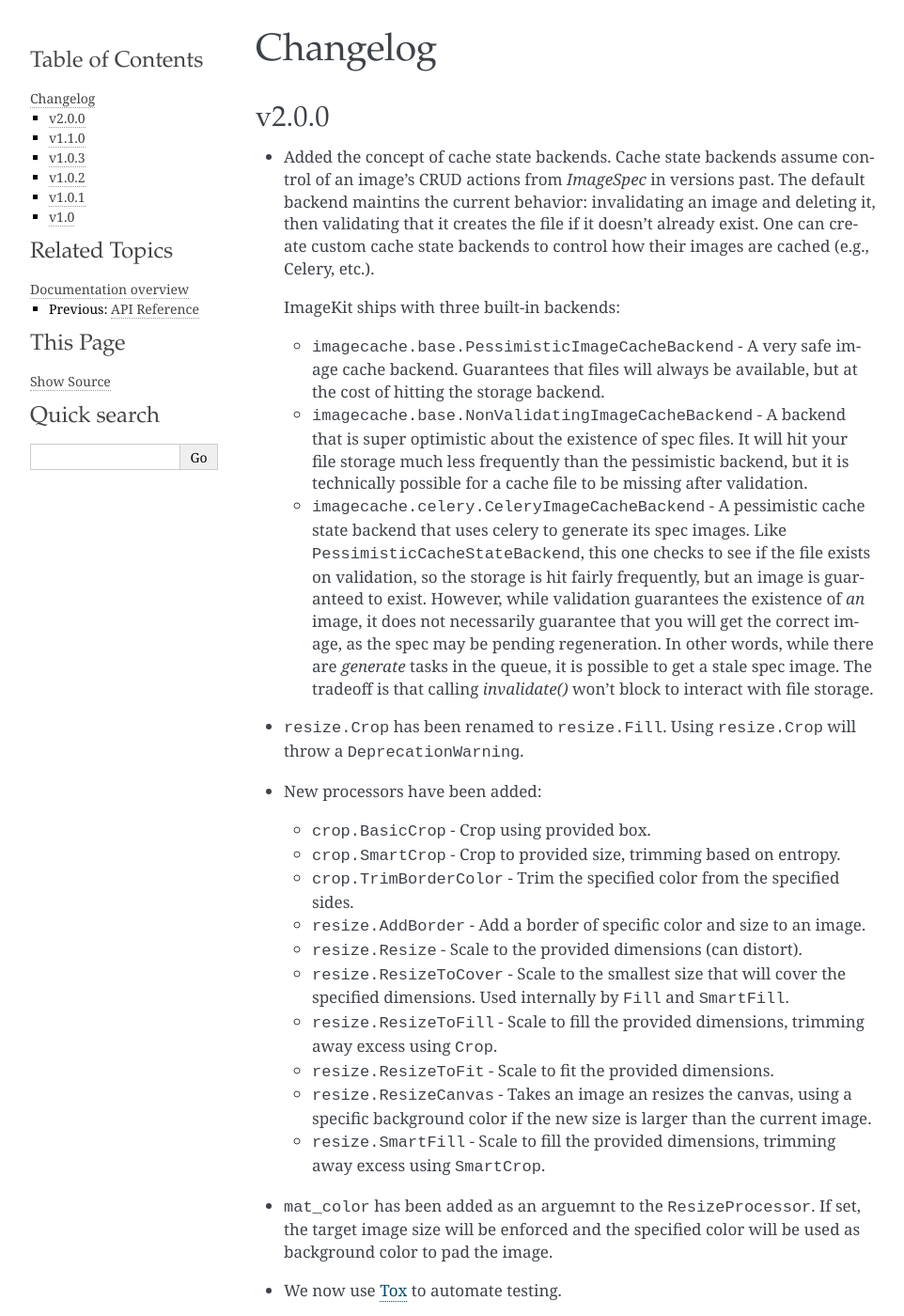
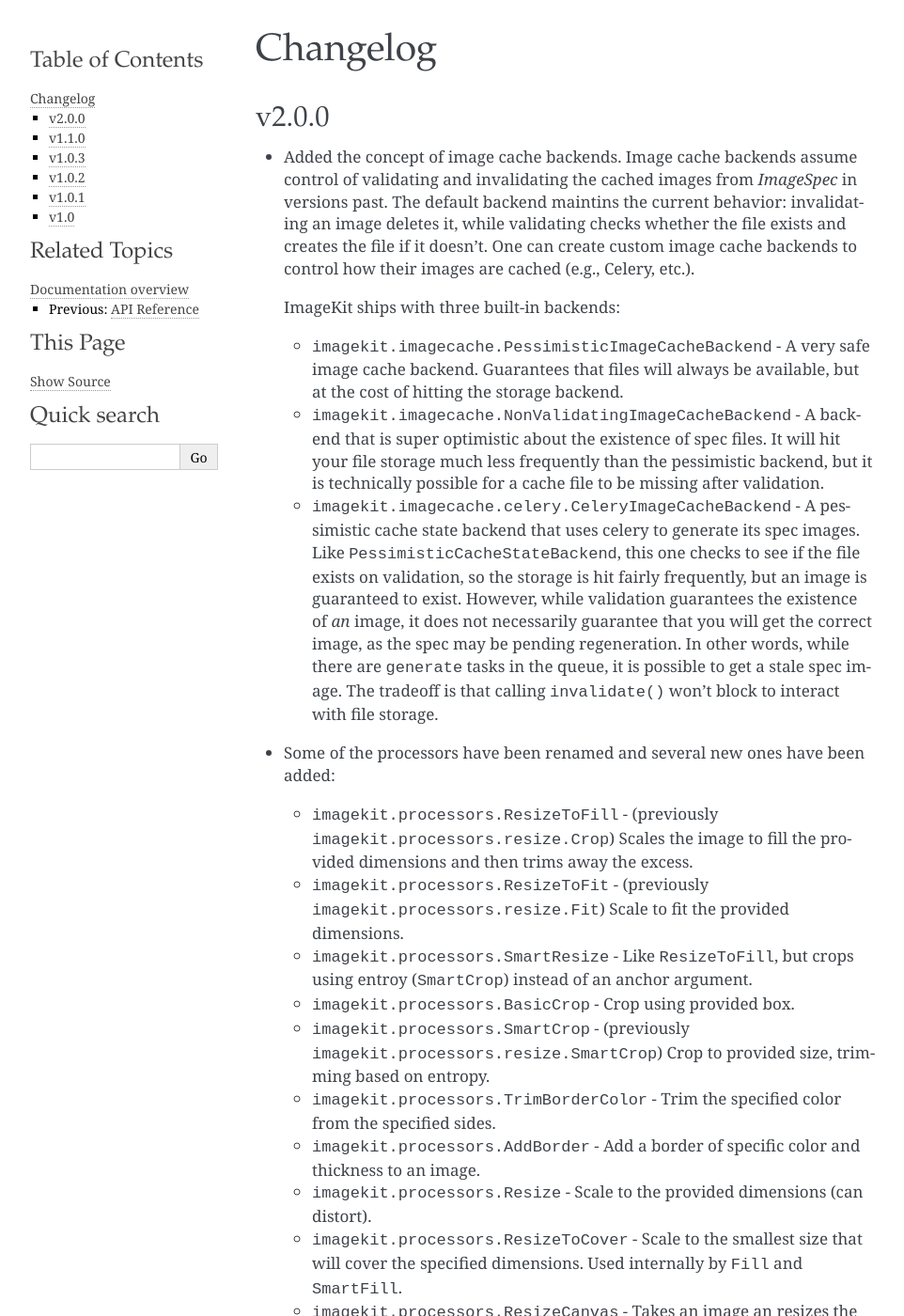
Before and after one commit to matthewwithanm/django-imagekit, a Sphinx documentation site: the page built from docs/changelog.rst, in a window 1280 px wide and 1400 px high. Shown: the whole window at 94% size, without its empty margins (148-1110 px from the left). Built offline with Sphinx 7.4.7, drawn with Linux system fonts in a browser that asks for light colours; some of the changed text lies outside the part shown.

Commit message:
Some changelog corrections

```diff
--- a/docs/changelog.rst
+++ b/docs/changelog.rst
@@ -4,58 +4,60 @@ Changelog
 v2.0.0
 ------
 
-- Added the concept of cache state backends. Cache state backends assume
-  control of an image's CRUD actions from `ImageSpec` in versions past. The
-  default backend maintins the current behavior: invalidating an image and
-  deleting it, then validating that it creates the file if it doesn't already
-  exist. One can create custom cache state backends to control how their
-  images are cached (e.g., Celery, etc.).
+- Added the concept of image cache backends. Image cache backends assume
+  control of validating and invalidating the cached images from `ImageSpec` in
+  versions past. The default backend maintins the current behavior: invalidating
+  an image deletes it, while validating checks whether the file exists and
+  creates the file if it doesn't. One can create custom image cache backends to
+  control how their images are cached (e.g., Celery, etc.).
 
   ImageKit ships with three built-in backends:
 
-  - ``imagecache.base.PessimisticImageCacheBackend`` - A very safe image cache
-    backend. Guarantees that files will always be available, but at the cost
-    of hitting the storage backend.
-  - ``imagecache.base.NonValidatingImageCacheBackend`` - A backend that is
+  - ``imagekit.imagecache.PessimisticImageCacheBackend`` - A very safe image
+    cache backend. Guarantees that files will always be available, but at the
+    cost of hitting the storage backend.
+  - ``imagekit.imagecache.NonValidatingImageCacheBackend`` - A backend that is
     super optimistic about the existence of spec files. It will hit your file
     storage much less frequently than the pessimistic backend, but it is
     technically possible for a cache file to be missing after validation.
-  - ``imagecache.celery.CeleryImageCacheBackend`` - A pessimistic cache state
-    backend that uses celery to generate its spec images. Like
+  - ``imagekit.imagecache.celery.CeleryImageCacheBackend`` - A pessimistic cache
+    state backend that uses celery to generate its spec images. Like
     ``PessimisticCacheStateBackend``, this one checks to see if the file
     exists on validation, so the storage is hit fairly frequently, but an
     image is guaranteed to exist. However, while validation guarantees the
     existence of *an* image, it does not necessarily guarantee that you will
     get the correct image, as the spec may be pending regeneration. In other
-    words, while there are `generate` tasks in the queue, it is possible to
-    get a stale spec image. The tradeoff is that calling `invalidate()`
+    words, while there are ``generate`` tasks in the queue, it is possible to
+    get a stale spec image. The tradeoff is that calling ``invalidate()``
     won't block to interact with file storage.
 
-- ``resize.Crop`` has been renamed to ``resize.Fill``. Using ``resize.Crop``
-  will throw a ``DeprecationWarning``.
+- Some of the processors have been renamed and several new ones have been added:
 
-- New processors have been added:
+  - ``imagekit.processors.ResizeToFill`` - (previously
+    ``imagekit.processors.resize.Crop``) Scales the image to fill the provided
+    dimensions and then trims away the excess.
+  - ``imagekit.processors.ResizeToFit`` - (previously
+    ``imagekit.processors.resize.Fit``) Scale to fit the provided dimensions.
+  - ``imagekit.processors.SmartResize`` - Like ``ResizeToFill``, but crops using
+    entroy (``SmartCrop``) instead of an anchor argument.
+  - ``imagekit.processors.BasicCrop`` - Crop using provided box.
+  - ``imagekit.processors.SmartCrop`` - (previously
+    ``imagekit.processors.resize.SmartCrop``) Crop to provided size, trimming
+    based on entropy.
+  - ``imagekit.processors.TrimBorderColor`` - Trim the specified color from the
+    specified sides.
+  - ``imagekit.processors.AddBorder`` - Add a border of specific color and
+    thickness to an image.
+  - ``imagekit.processors.Resize`` - Scale to the provided dimensions (can distort).
+  - ``imagekit.processors.ResizeToCover`` - Scale to the smallest size that will
+    cover the specified dimensions. Used internally by ``Fill`` and
+    ``SmartFill``.
+  - ``imagekit.processors.ResizeCanvas`` - Takes an image an resizes the canvas,
+    using a specific background color if the new size is larger than the current
+    image.
 
-  - ``crop.BasicCrop`` - Crop using provided box.
-  - ``crop.SmartCrop`` - Crop to provided size, trimming based on entropy.
-  - ``crop.TrimBorderColor`` - Trim the specified color from the specified
-    sides.
-  - ``resize.AddBorder`` - Add a border of specific color and size to an
-    image.
-  - ``resize.Resize`` - Scale to the provided dimensions (can distort).
-  - ``resize.ResizeToCover`` - Scale to the smallest size that will cover
-    the specified dimensions. Used internally by ``Fill`` and ``SmartFill``.
-  - ``resize.ResizeToFill`` - Scale to fill the provided dimensions,
-    trimming away excess using ``Crop``.
-  - ``resize.ResizeToFit`` - Scale to fit the provided dimensions.
-  - ``resize.ResizeCanvas`` - Takes an image an resizes the canvas, using a
-    specific background color if the new size is larger than the current
-    image.
-  - ``resize.SmartFill`` - Scale to fill the provided dimensions, trimming
-    away excess using ``SmartCrop``.
-
-- ``mat_color`` has been added as an arguemnt to the ``ResizeProcessor``. If
-  set, the target image size will be enforced and the specified color will be
+- ``mat_color`` has been added as an arguemnt to ``ResizeToFit``. If set, the
+  the target image size will be enforced and the specified color will be
   used as background color to pad the image.
 
 - We now use `Tox`_ to automate testing.
```
